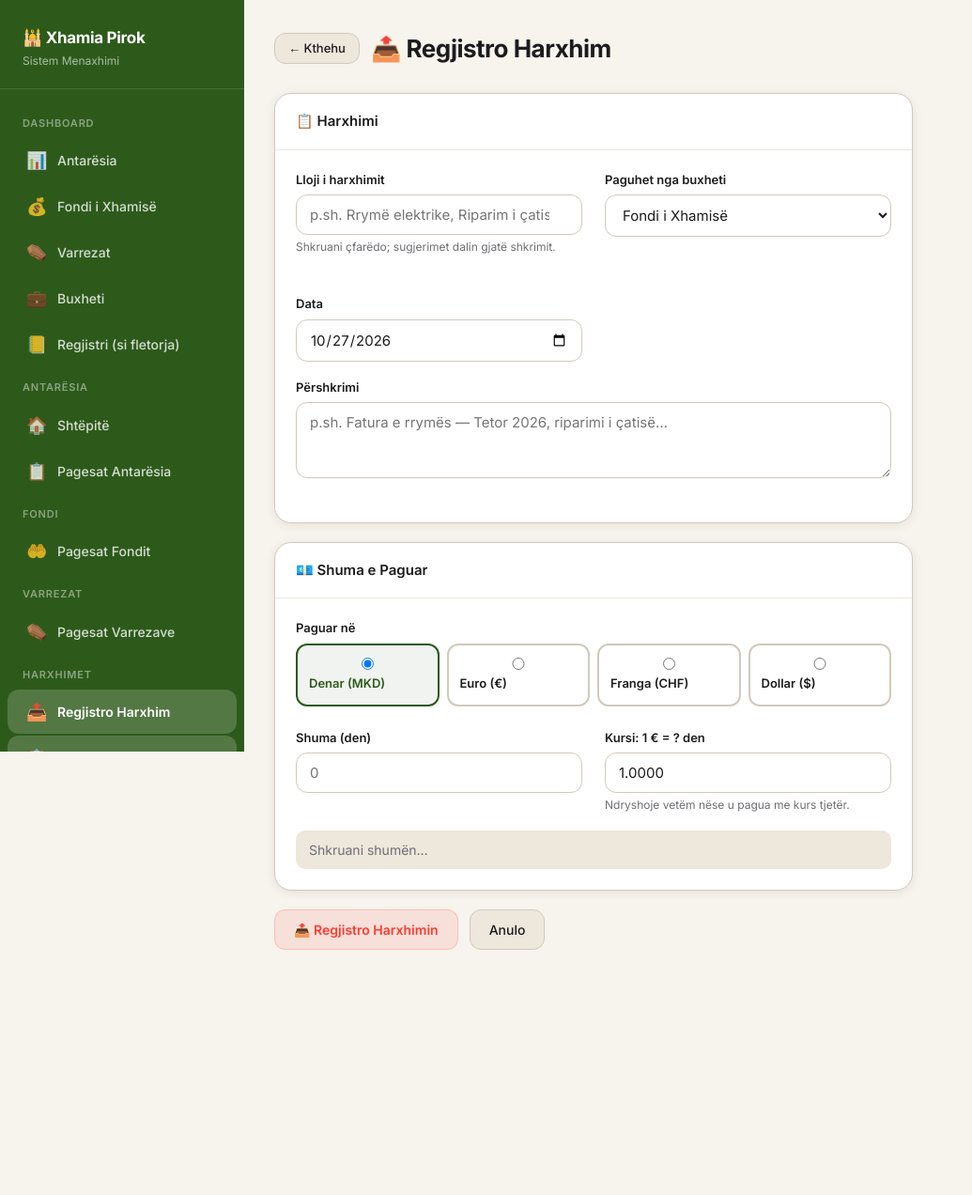
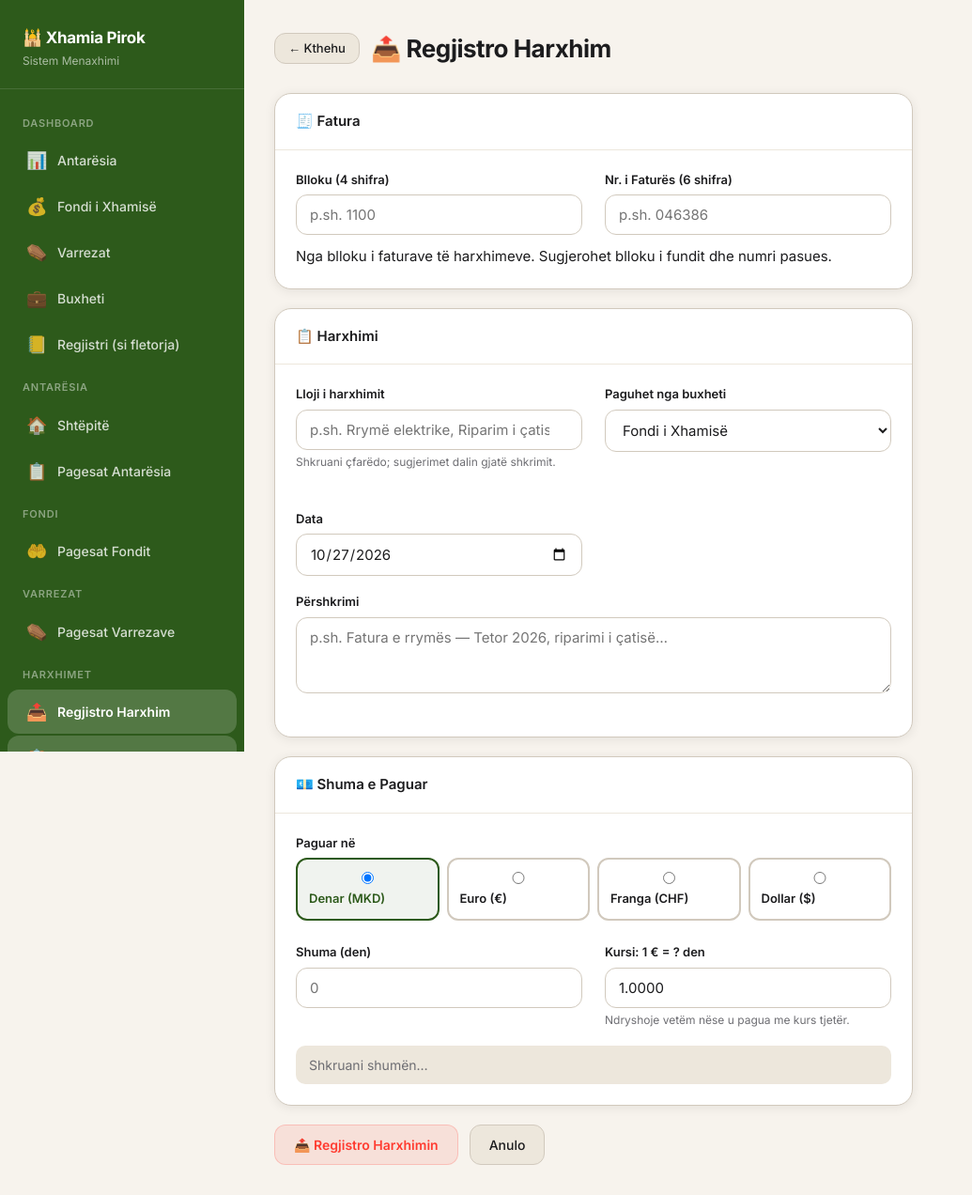
Before and after one commit to MuhamedAdemi/xhamia-pirok, a Django app: page /harxhimet/shto/ in a window 1280 px wide. Shown: the whole page at 94% size, without its empty margins (0-1035 px from the left). Before the commit the page ends 1011 px from the top, so only its background shows below. Run offline with Django 5.2, Linux system fonts and the light colour scheme; a user stored in the database is signed in; tables that the repository leaves empty hold one stand-in row (values such as "Sample post"); some libraries are stand-ins or nearby versions.

Commit message:
feat: harxhimet me bllok + nr. fature (si pagesat), ne vend te XP-HRX
Co-Authored-By: Claude Opus 5.5 <noreply@anthropic.com>

```diff
--- a/templates/dashboard/buxheti.html
+++ b/templates/dashboard/buxheti.html
@@ -126,7 +126,7 @@
             <tbody>
               {% for h in shpenzimet_e_fundit %}
               <tr>
-                <td><a href="{% url 'detaje_harxhimi' h.pk %}" style="font-family:monospace; font-size:12px; color:var(--gabim); font-weight:700;">{{ h.nr_fatures }}</a></td>
+                <td><a href="{% url 'detaje_harxhimi' h.pk %}" style="font-family:monospace; font-size:12px; color:var(--gabim); font-weight:700;">{{ h.fatura_tekst }}</a></td>
                 <td><span class="badge-gri">{{ h.lloji }}</span></td>
                 <td style="font-weight:700; color:var(--gabim);">{{ h.shuma_origjinale }}</td>
                 <td class="tekst-dytësor">{{ h.data_pageses|date:"d M Y" }}</td>
--- a/templates/dashboard/varrezat.html
+++ b/templates/dashboard/varrezat.html
@@ -138,7 +138,7 @@
       <tbody>
         {% for h in harxhimet_e_fundit %}
         <tr>
-          <td><a href="{% url 'detaje_harxhimi' h.pk %}">{{ h.nr_fatures }}</a></td>
+          <td><a href="{% url 'detaje_harxhimi' h.pk %}">{{ h.fatura_tekst }}</a></td>
           <td><span class="badge-gri">{{ h.lloji }}</span></td>
           <td class="font-semibold" style="color:var(--paralajmërim);">{{ h.shuma_origjinale }}</td>
           <td class="tekst-dytësor">{{ h.data_pageses|date:"d M Y" }}</td>
--- a/templates/harxhimet/forma.html
+++ b/templates/harxhimet/forma.html
@@ -12,6 +12,26 @@
 
 <form method="post" style="max-width:680px;">
   {% csrf_token %}
+
+  <div class="card" style="margin-bottom:20px;">
+    <div class="card-header"><h5>🧾 Fatura</h5></div>
+    <div class="card-body">
+      <div class="grid-2">
+        <div class="forma-grup">
+          <label>{{ form.blloku.label }}</label>
+          {% render_field form.blloku placeholder="p.sh. 1100" inputmode="numeric" autocomplete="off" %}
+          {% if form.blloku.errors %}<p class="gabim-fusha">{{ form.blloku.errors.0 }}</p>{% endif %}
+        </div>
+        <div class="forma-grup">
+          <label>{{ form.nr_fatures.label }}</label>
+          {% render_field form.nr_fatures placeholder="p.sh. 046386" inputmode="numeric" autocomplete="off" %}
+          {% if form.nr_fatures.errors %}<p class="gabim-fusha">{{ form.nr_fatures.errors.0 }}</p>{% endif %}
+        </div>
+      </div>
+      <p class="ndihma" style="margin-top:-6px;">Nga blloku i faturave të harxhimeve. Sugjerohet blloku i fundit dhe numri pasues.</p>
+      {% for e in form.non_field_errors %}<p class="gabim-fusha">{{ e }}</p>{% endfor %}
+    </div>
+  </div>
 
   <div class="card" style="margin-bottom:20px;">
     <div class="card-header"><h5>📋 Harxhimi</h5></div>
--- a/templates/harxhimet/lista.html
+++ b/templates/harxhimet/lista.html
@@ -45,7 +45,7 @@
     <table class="tabela-xhami">
       <thead>
         <tr>
-          <th>Nr. Dok.</th>
+          <th>Fatura</th>
           <th>Lloji</th>
           <th>Përshkrimi</th>
           <th>Buxheti</th>
@@ -57,7 +57,7 @@
       <tbody>
         {% for h in harxhimet %}
         <tr>
-          <td><a href="{% url 'detaje_harxhimi' h.pk %}" style="font-family:monospace; font-weight:700; color:var(--gabim);">{{ h.nr_fatures }}</a></td>
+          <td><a href="{% url 'detaje_harxhimi' h.pk %}" style="font-family:monospace; font-weight:700; color:var(--gabim);">{{ h.fatura_tekst }}</a></td>
           <td><span class="badge-gri">{{ h.lloji }}</span></td>
           <td>{{ h.pershkrimi|default:"—"|truncatechars:50 }}</td>
           <td>
--- a/xhamia/backup.py
+++ b/xhamia/backup.py
@@ -106,10 +106,10 @@ def excel_i_plote():
                    p.mbiemri_donatorit, p.nr_telefoni, p.arsyeja, p.monedha, float(p.shuma_ne_monedhe or 0),
                    float(p.shuma_mkd or 0), float(p.shuma), p.arktar.get_full_name()])
 
-    ws = _fleta(wb, 'Harxhimet', ['Nr. Dokumentit', 'Data', 'Lloji', 'Buxheti', 'Përshkrimi', 'Shuma (€)',
+    ws = _fleta(wb, 'Harxhimet', ['Blloku', 'Nr. Faturës', 'Data', 'Lloji', 'Buxheti', 'Përshkrimi', 'Shuma (€)',
                                    'Shuma (den)', 'Regjistruar nga'])
     for h in Harxhimi.objects.select_related('arktar').order_by('data_pageses', 'pk'):
-        ws.append([h.nr_fatures, h.data_pageses, h.get_lloji_display(), h.get_burimi_display(), h.pershkrimi,
+        ws.append([h.blloku, h.nr_fatures, h.data_pageses, h.get_lloji_display(), h.get_burimi_display(), h.pershkrimi,
                    float(h.shuma_eur), float(h.shuma_mkd or 0), h.arktar.get_full_name()])
 
     for ws in wb.worksheets[1:]:
--- a/xhamia/forms.py
+++ b/xhamia/forms.py
@@ -313,7 +313,7 @@ class HarxhimiForm(ShumaMonedhaMixin, forms.ModelForm):
 
     class Meta:
         model = Harxhimi
-        fields = ['lloji', 'burimi', 'data_pageses', 'pershkrimi']
+        fields = ['blloku', 'nr_fatures', 'lloji', 'burimi', 'data_pageses', 'pershkrimi']
         widgets = {
             'lloji': forms.TextInput(attrs={'list': 'llojet', 'autocomplete': 'off',
                                             'placeholder': 'p.sh. Rrymë elektrike, Riparim i çatisë…'}),
@@ -321,6 +321,8 @@ class HarxhimiForm(ShumaMonedhaMixin, forms.ModelForm):
             'data_pageses': forms.DateInput(attrs={'type': 'date'}),
         }
         labels = {
+            'blloku': 'Blloku (4 shifra)',
+            'nr_fatures': 'Nr. i Faturës (6 shifra)',
             'lloji': 'Lloji i harxhimit',
             'data_pageses': 'Data',
             'pershkrimi': 'Përshkrimi',
--- a/xhamia/models.py
+++ b/xhamia/models.py
@@ -474,10 +474,8 @@ class Harxhimi(MonedhaMixin, models.Model):
         9: 'Shtator', 10: 'Tetor', 11: 'Nëntor', 12: 'Dhjetor',
     }
 
-    nr_fatures = models.CharField(
-        max_length=25, unique=True, default=gjenero_nr_fature_harxhim,
-        verbose_name='Nr. Dokumentit'
-    )
+    blloku = models.CharField(max_length=10, blank=True, verbose_name='Blloku')
+    nr_fatures = models.CharField(max_length=30, verbose_name='Nr. i Faturës')
     lloji = models.CharField(max_length=100, verbose_name='Lloji')
     burimi = models.CharField(
         max_length=20, choices=BURIMI_CHOICES, default='FONDI',
@@ -514,12 +512,18 @@ class Harxhimi(MonedhaMixin, models.Model):
         ordering = ['-data_pageses']
         verbose_name = 'Harxhim'
         verbose_name_plural = 'Harxhimet'
+        constraints = [
+            models.UniqueConstraint(
+                fields=['blloku', 'nr_fatures'], name='harxhimi_fatura_unike',
+                violation_error_message='Kjo faturë (blloku + numri) është regjistruar tashmë.',
+            ),
+        ]
 
     def get_lloji_display(self):
         return self.lloji
 
     def __str__(self):
-        return f"{self.nr_fatures} — {self.lloji} — {self.shuma_origjinale}"
+        return f"{self.fatura_tekst} — {self.lloji} — {self.shuma_origjinale}"
 
     @property
     def emri_muajit(self):
--- a/xhamia/views.py
+++ b/xhamia/views.py
@@ -1458,7 +1458,9 @@ def shto_harxhim(request):
     if not është_admin(request.user):
         messages.error(request, 'Nuk keni leje.')
         return redirect('lista_harxhimeve')
+    blloku, nr = sugjero_faturen(Harxhimi)
     form = HarxhimiForm(request.POST or None, initial={
+        'blloku': blloku, 'nr_fatures': nr,
         'data_pageses': timezone.now().date(), 'burimi': request.GET.get('burimi', 'FONDI'),
     })
     if request.method == 'POST' and form.is_valid():
@@ -1466,7 +1468,7 @@ def shto_harxhim(request):
         harxhim.viti = harxhim.data_pageses.year
         harxhim.arktar = request.user
         harxhim.save()
-        messages.success(request, f'Harxhimi {harxhim.nr_fatures} u regjistrua me sukses.')
+        messages.success(request, f'Harxhimi {harxhim.fatura_tekst} u regjistrua me sukses.')
         return redirect('detaje_harxhimi', pk=harxhim.pk)
     return render(request, 'harxhimet/forma.html', {
         'form': form, 'titulli': 'Regjistro Harxhim', 'llojet': _llojet_e_harxhimeve(),
@@ -1491,14 +1493,14 @@ def fshi_harxhimin(request, pk):
         messages.error(request, 'Nuk keni leje.')
         return redirect('lista_harxhimeve')
     harxhim = get_object_or_404(Harxhimi, pk=pk)
-    info = f'{harxhim.nr_fatures} — {harxhim.get_lloji_display()} — {harxhim.shuma_eur}€'
+    info = f'{harxhim.fatura_tekst} — {harxhim.lloji} — {harxhim.shuma_origjinale}'
     return _fshirje_3hap(
         request,
         çelësi=f'hrx_{pk}',
         fshi_fn=harxhim.delete,
         redirect_sukses='lista_harxhimeve',
         info=info,
-        mesazh_sukses=f'Harxhimi {harxhim.nr_fatures} u fshi me sukses.',
+        mesazh_sukses=f'Harxhimi {harxhim.fatura_tekst} u fshi me sukses.',
     )
 
 
```
Also changed, not shown: templates/harxhimet/detaje.html (+4 -4 lines), xhamia/tests.py (+10 -0 lines), xhamia/migrations/0021_harxhimi_blloku.py (added).
